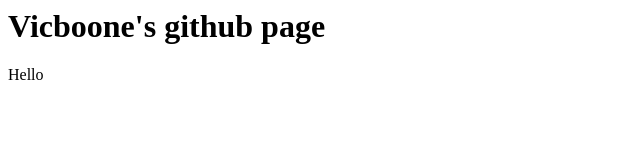
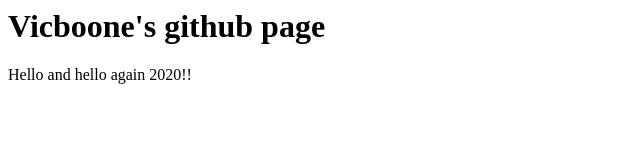
Before and after one commit to vicboone/vicboone.github.io, a plain HTML site: page index.html in a window 1280 px wide. Shown: the whole page, without its empty margins (0-640 px from the left). Drawn offline with Linux system fonts and the light colour scheme.

Commit message:
Added year

```diff
--- a/index.html
+++ b/index.html
@@ -4,6 +4,6 @@
   </head>
   <body>
     <h1>Vicboone's github page</h1>
-    <p>Hello</p>
+    <p>Hello and hello again 2020!!</p>
   </body>
 </html>
```
